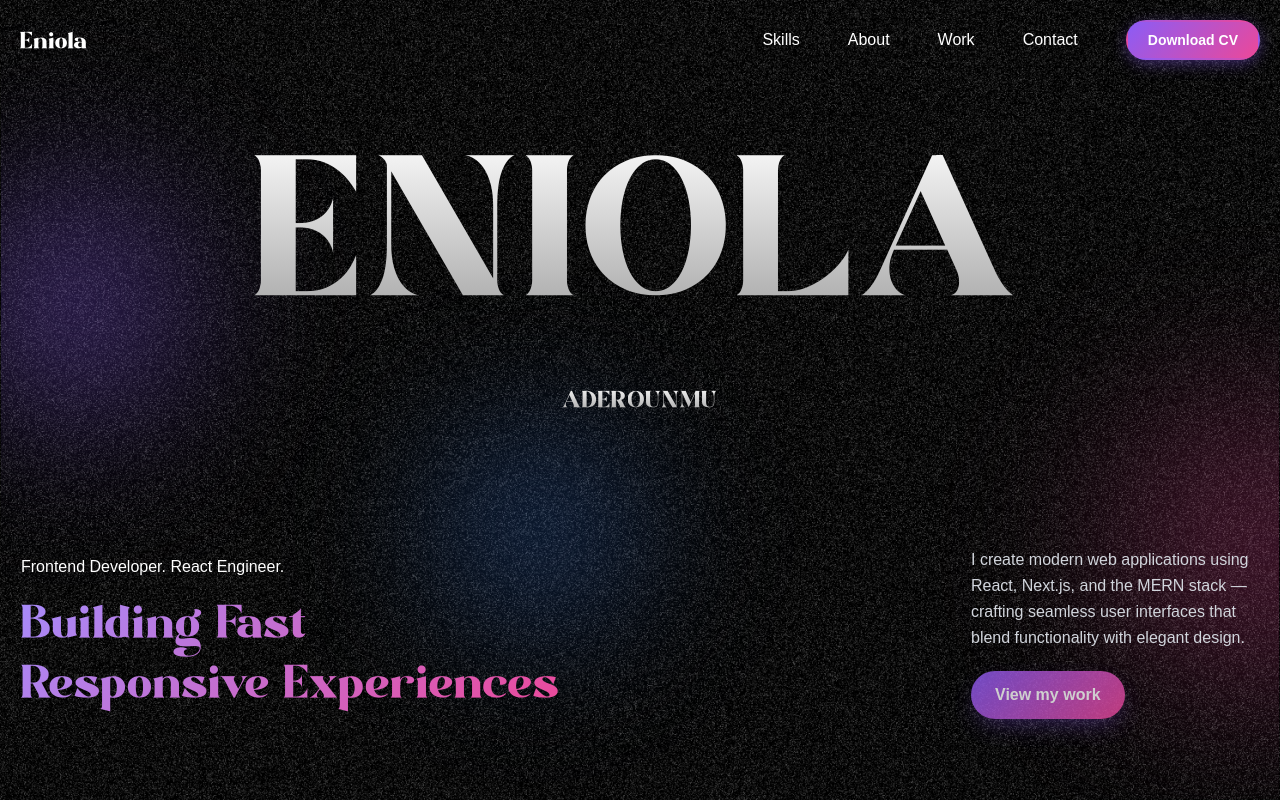
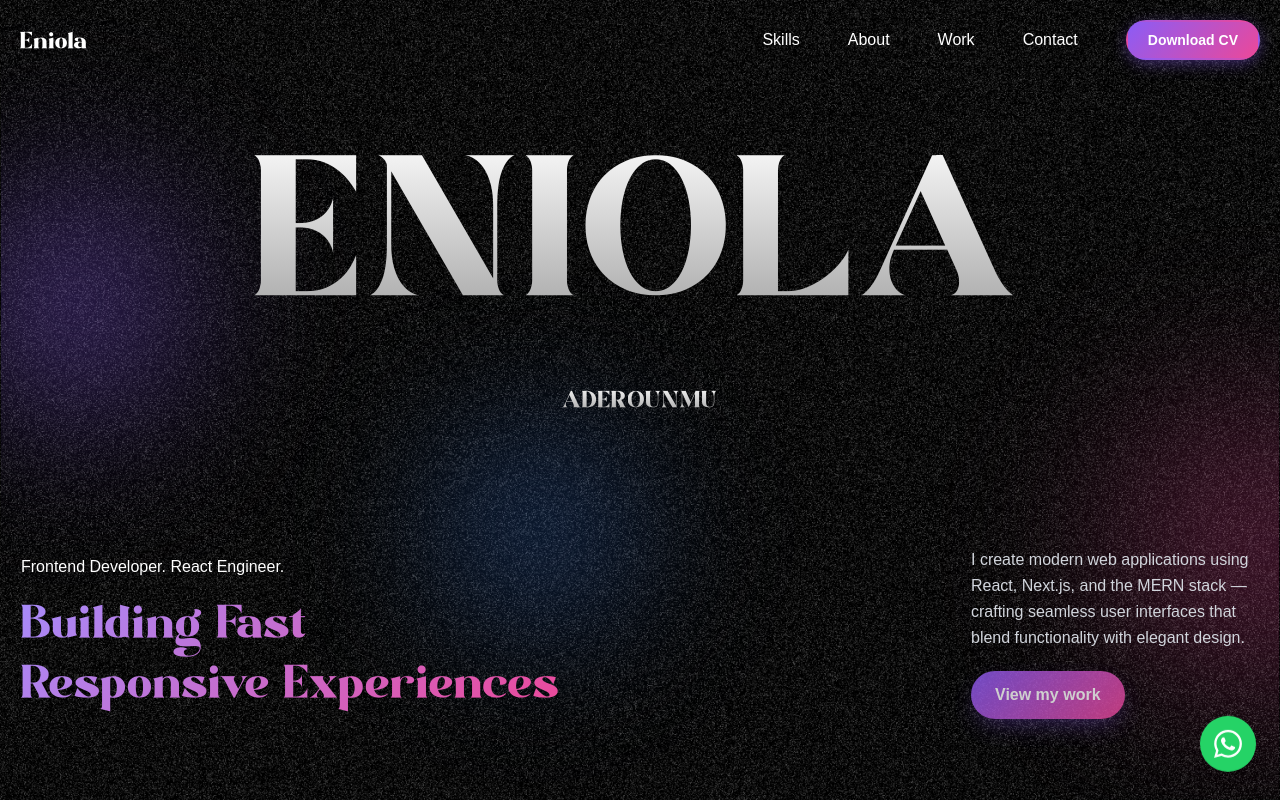
Before and after one commit to Eniola1272/eniola2025, a React (Vite) app: page / in a window 1280 px wide. Shown: the top 800 px of the page. Built offline with nearby package versions, Linux system fonts and the light colour scheme; a web font is replaced by a local one.

Commit message:
feat: add WhatsApp floating contact button and initialize GSAP in App component

```diff
--- a/src/App.jsx
+++ b/src/App.jsx
@@ -9,6 +9,7 @@
 import Work from "./components/Work.jsx";
 import Testimonials from "./components/Testimonials.jsx";
 import Portfolio from "./components/Portfolio.jsx";
+import WhatsAppFloat from "./components/WhatsAppFloat.jsx";
 
 gsap.registerPlugin(ScrollTrigger, SplitText);
 
@@ -23,6 +24,7 @@
       <Portfolio />
       <Testimonials />
       <Contact />
+      <WhatsAppFloat />
     </main>
   );
 };
--- /dev/null
+++ b/src/components/WhatsAppFloat.jsx
@@ -0,0 +1,28 @@
+const WHATSAPP_NUMBER = "2349038681717";
+const PRESET_MESSAGE = "Hi, I would like you to work on a project for us";
+
+const WhatsAppFloat = () => {
+  const url = `https://wa.me/${WHATSAPP_NUMBER}?text=${encodeURIComponent(PRESET_MESSAGE)}`;
+
+  return (
+    <a
+      href={url}
+      target="_blank"
+      rel="noopener noreferrer"
+      className="whatsapp-float"
+      aria-label="Chat on WhatsApp"
+    >
+      <svg
+        xmlns="http://www.w3.org/2000/svg"
+        viewBox="0 0 24 24"
+        fill="currentColor"
+        width="28"
+        height="28"
+      >
+        <path d="M17.472 14.382c-.297-.149-1.758-.867-2.03-.967-.273-.099-.471-.148-.67.15-.197.297-.767.966-.94 1.164-.173.199-.347.223-.644.075-.297-.15-1.255-.463-2.39-1.475-.883-.788-1.48-1.761-1.653-2.059-.173-.297-.018-.458.13-.606.134-.133.298-.347.446-.52.149-.174.198-.298.298-.497.099-.198.05-.371-.025-.52-.075-.149-.669-1.612-.916-2.207-.242-.579-.487-.5-.669-.51-.173-.008-.371-.01-.57-.01-.198 0-.52.074-.792.372-.272.297-1.04 1.016-1.04 2.479 0 1.462 1.065 2.875 1.213 3.074.149.198 2.096 3.2 5.077 4.487.709.306 1.262.489 1.694.625.712.227 1.36.195 1.871.118.571-.085 1.758-.719 2.006-1.413.248-.694.248-1.289.173-1.413-.074-.124-.272-.198-.57-.347m-5.421 7.403h-.004a9.87 9.87 0 01-5.031-1.378l-.361-.214-3.741.982.998-3.648-.235-.374a9.86 9.86 0 01-1.51-5.26c.001-5.45 4.436-9.884 9.888-9.884 2.64 0 5.122 1.03 6.988 2.898a9.825 9.825 0 012.893 6.994c-.003 5.45-4.437 9.884-9.885 9.884m8.413-18.297A11.815 11.815 0 0012.05 0C5.495 0 .16 5.335.157 11.892c0 2.096.547 4.142 1.588 5.945L.057 24l6.305-1.654a11.882 11.882 0 005.683 1.448h.005c6.554 0 11.89-5.335 11.893-11.893a11.821 11.821 0 00-3.48-8.413z" />
+      </svg>
+    </a>
+  );
+};
+
+export default WhatsAppFloat;
--- a/src/index.css
+++ b/src/index.css
@@ -1200,3 +1200,21 @@
     }
   }
 }
+
+@keyframes waFloat {
+  0%, 100% { transform: translateY(0); }
+  50% { transform: translateY(-6px); }
+}
+
+.whatsapp-float {
+  @apply fixed bottom-6 right-6 z-50 flex items-center justify-center w-14 h-14 rounded-full shadow-lg transition-transform duration-200;
+  background: #25d366;
+  color: #fff;
+  animation: waFloat 3s ease-in-out infinite;
+
+  &:hover {
+    transform: scale(1.1) translateY(-2px);
+    animation-play-state: paused;
+    box-shadow: 0 8px 30px rgba(37, 211, 102, 0.5);
+  }
+}
```
